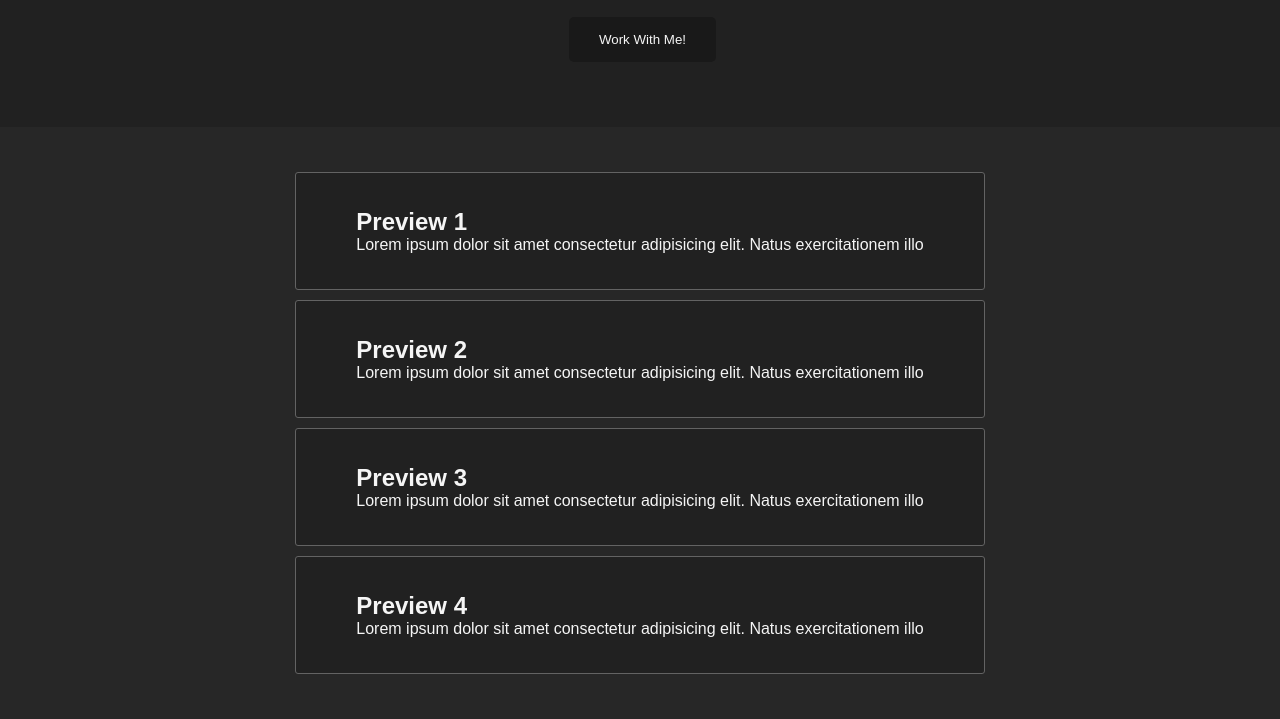
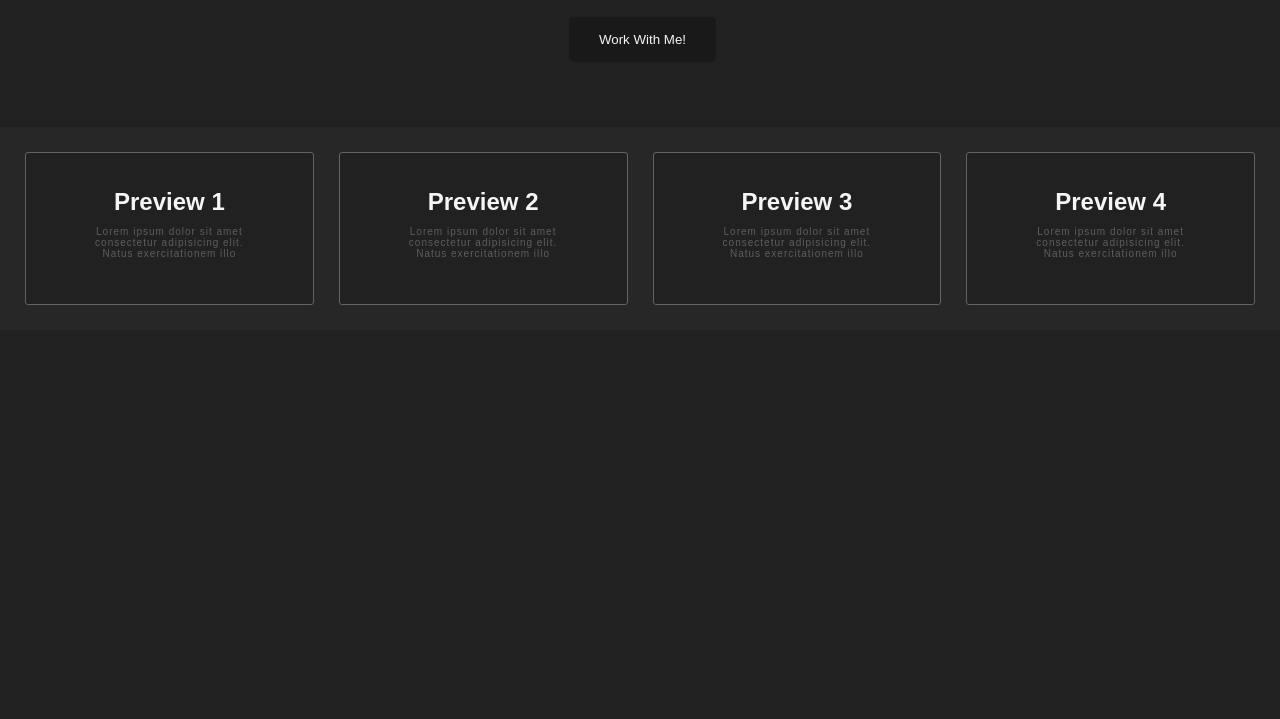
Before and after one commit to AthallahZachari/ITC-1, a plain HTML site: page index.html in a window 1280 px wide. Shown: the part 378-1097 px from the top of the page. After the commit the page ends 800 px from the top, so only its background shows below. Drawn offline with Linux system fonts and the light colour scheme.

Commit message:
update responsive

```diff
--- a/style.css
+++ b/style.css
@@ -10,7 +10,7 @@ body{
 }
 
 header{
-    background-color: rgb(39, 39, 39);
+    background-color: rgba(39, 39, 39, .5);
     position: fixed;
     display: flex;
     align-items: center;
@@ -80,7 +80,7 @@ header .navbar ul li a:hover{
         overflow: hidden;
     }
     header .navbar.active{
-        height: 450px;
+        height: 100vh;
         background-color: rgba(255, 225, 255, .5);
         backdrop-filter: blur(3px);
     }
@@ -88,14 +88,20 @@ header .navbar ul li a:hover{
     header .navbar ul{
         width: 50%;
         margin: auto;
+        padding: 10px;
         display: flex;
         flex-direction: column;
         text-align: center;
+        justify-content: flex-start;
+        align-items: center;
         transition: all .5 ease;
         opacity: 0;
     }
     header .navbar.active ul{
         opacity: 1;
+    }
+    header .navbar.active ul li{
+        margin: auto;
     }
     header .navbar ul li a{
         margin: 10px 0px;
@@ -114,7 +120,7 @@ header .navbar ul li a:hover{
     padding: 100px 25px 25px 30px;
 }
 .container .pict-box{
-    background-color: aquamarine;
+    background: linear-gradient(45deg, blueviolet, lightgreen);
     margin: auto;
     height: 200px;
     width: 200px;
@@ -141,11 +147,10 @@ header .navbar ul li a:hover{
 }
 .wrapper{
     background-color: rgb(39, 39, 39);
-    padding: 40px 10px;
-    display: flex;
-    flex-wrap: wrap;
-    align-items: center;
-    justify-content: space-evenly;
+    padding: 40px 40px;
+    display: grid;
+    grid-template-columns: repeat(auto-fit, minmax(270px, 1fr));
+    gap: 15px;
 }
 .icon{
     padding: 35px 60px;
@@ -154,4 +159,21 @@ header .navbar ul li a:hover{
     border-radius: 3px;
     background-color: rgb(33, 33, 33);
     color: whitesmoke;
+    text-align: center;
 }
+.icon h2{
+    font-size: x-large;
+    color: whitesmoke;
+}
+.icon p{
+    font-size: x-small;
+    letter-spacing: 1px;
+    color: rgb(94, 94, 94);
+    margin: 10px 0px;
+    z-index: 0;
+}
+@media (max-width:1300px){
+    .wrapper{
+        padding: 20px ;
+    }
+}
```
